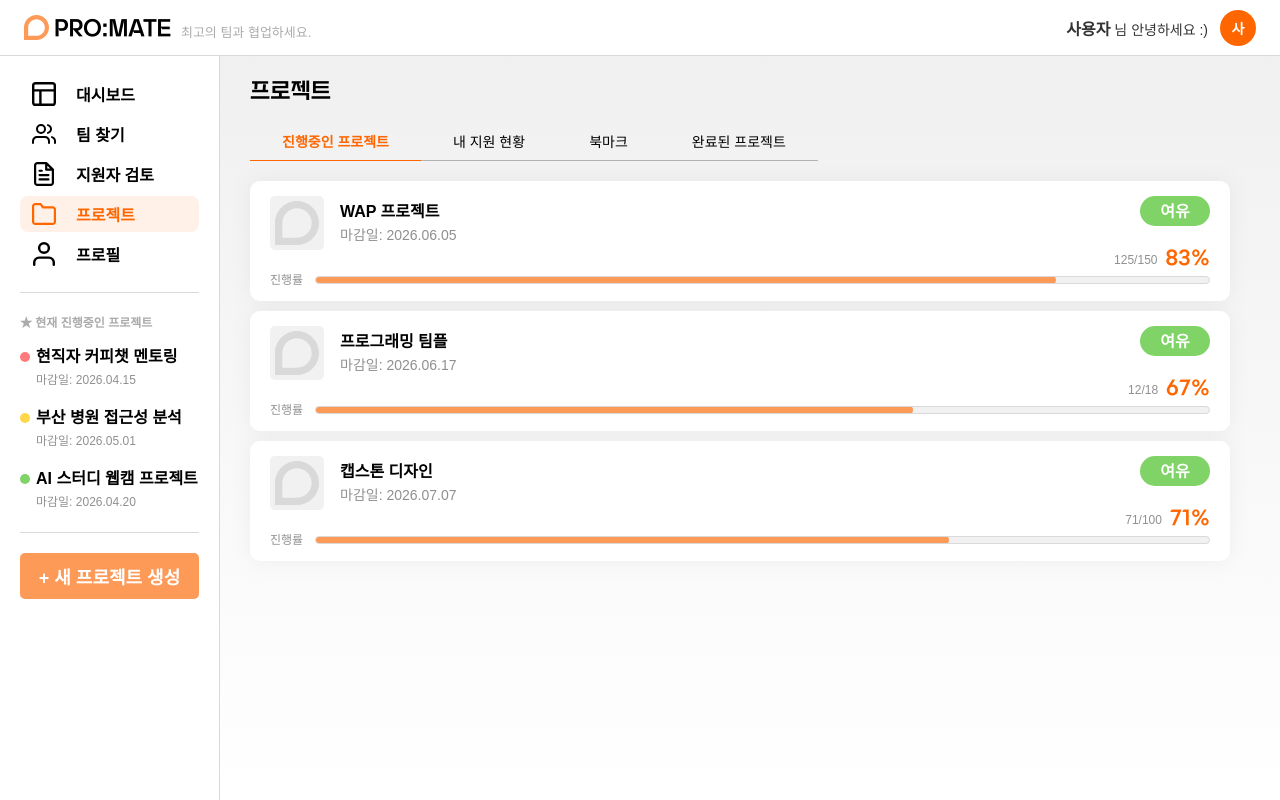
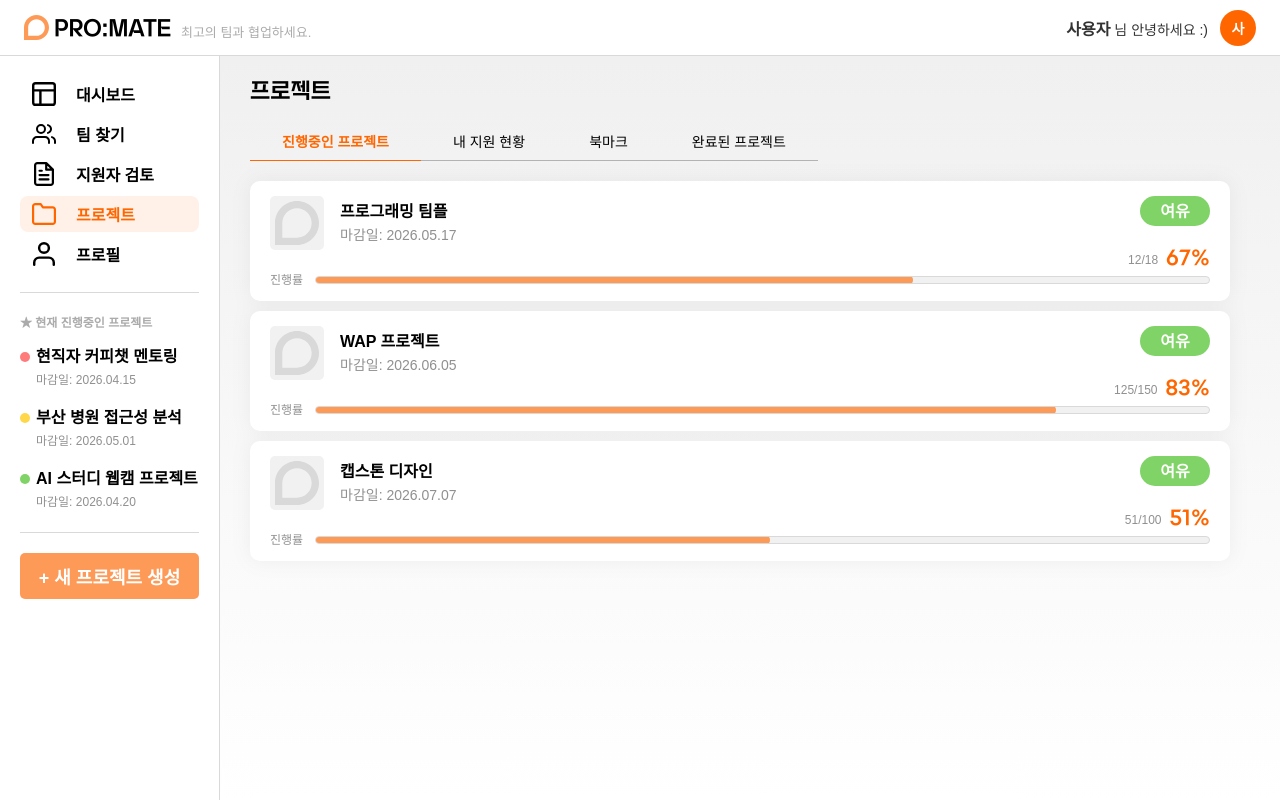
Before and after one commit to pknu-wap/promate, a React (Vite) app in the folder FE/: page /project in a window 1280 px wide. Built offline with nearby package versions, Linux system fonts and the light colour scheme; no server answers.

Commit message:
chore: 임시데이터 내용 수정

```diff
--- a/FE/src/pages/ProjectPage/ProjectPage.jsx
+++ b/FE/src/pages/ProjectPage/ProjectPage.jsx
@@ -5,9 +5,9 @@ import './ProjectPage.css';
 import { getDiffDays } from '../DashboardPage/components/DateUtils';
 
 const mockProjects = [
-  { id: 1, title: 'WAP 프로젝트', dueDate: '2026.06.05', currentStep: 125, totalStep: 150, bookmarked: true, applied: true },
-  { id: 2, title: '프로그래밍 팀플', dueDate: '2026.06.17', currentStep: 12, totalStep: 18, bookmarked: true, applied: true },
-  { id: 3, title: '캡스톤 디자인', dueDate: '2026.07.07', currentStep: 71, totalStep: 100, bookmarked: false, applied: true },
+  { id: 1, title: '프로그래밍 팀플', dueDate: '2026.05.17', currentStep: 12, totalStep: 18, bookmarked: true, applied: true },
+  { id: 2, title: 'WAP 프로젝트', dueDate: '2026.06.05', currentStep: 125, totalStep: 150, bookmarked: true, applied: true },
+  { id: 3, title: '캡스톤 디자인', dueDate: '2026.07.07', currentStep: 51, totalStep: 100, bookmarked: false, applied: true },
   { id: 4, title: '알고리즘 스터디', dueDate: '2023.05.10', currentStep: 93, totalStep: 100, bookmarked: false, applied: true },
   { id: 5, title: '인공지능 개발', dueDate: '2026.12.05', currentStep: 0, totalStep: 0, bookmarked: true, applied: false }
 ];
```
